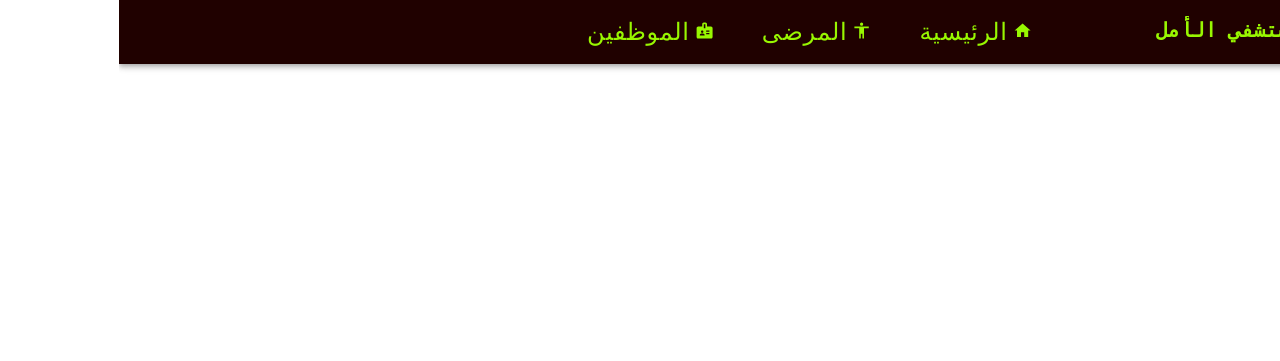
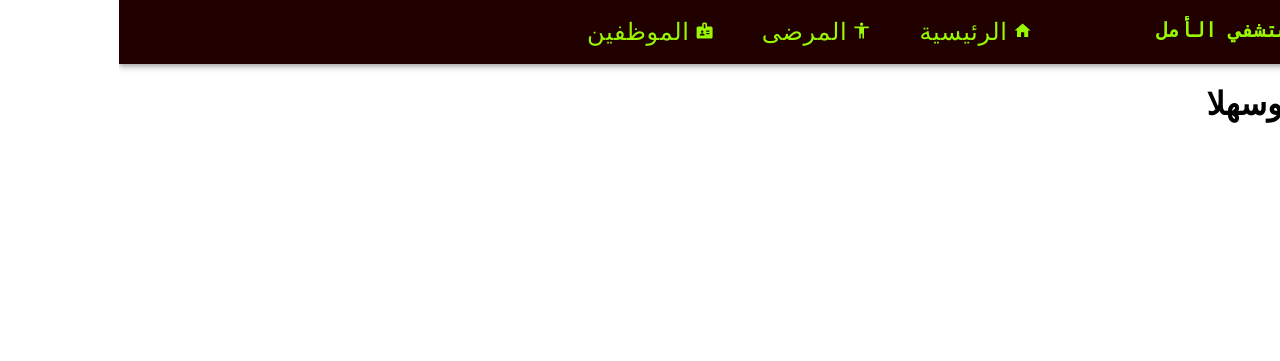
Before and after one commit to abdelrahman-tarek-0/elamal-hospital, a React (Create React App) app in the folder frontend/: page / in a window 1280 px wide. Shown: the top 361 px of the page. Built offline with nearby package versions, Linux system fonts and the light colour scheme.

Commit message:
[UPDATE|FRONTEND] react router base done

```diff
--- a/frontend/src/App.js
+++ b/frontend/src/App.js
@@ -1,27 +1,58 @@
+import {
+   createBrowserRouter,
+   createRoutesFromElements,
+   Route,
+} from 'react-router-dom'
+import { Outlet, RouterProvider } from 'react-router-dom'
+
 import Container from '@mui/material/Container'
 import GuestFooter from './components/Footer'
 import ResponsiveAppBar from './components/NavBar'
 
-function App() {
+function Root() {
    return (
       <div className="App">
          <ResponsiveAppBar />
-
          <Container
             variant="main"
             component="main"
-            maxWidth="100%"
+            // maxWidth="100%"
             sx={{
                marginTop: '20px',
                paddingBottom: 'calc(10% + 60px)',
             }}
          >
-            <p>Content</p>
+            <Outlet />
          </Container>
-
          <GuestFooter />
       </div>
    )
 }
+function Home() {
+   return (
+      <div>
+         <h1>اهلا وسهلا</h1>
+      </div>
+   )
+}
+
+function NotFound() {
+   return (
+      <div>
+         <h1>404</h1>
+      </div>
+   )
+}
+const router = createBrowserRouter(
+   createRoutesFromElements(
+      <Route path="/" element={<Root />}>
+         <Route index element={<Home />} />
+         <Route path="*" element={<NotFound />} />
+      </Route>
+   )
+)
+function App() {
+   return <RouterProvider router={router} />
+}
 
 export default App
--- a/frontend/src/components/NavBar.jsx
+++ b/frontend/src/components/NavBar.jsx
@@ -13,6 +13,7 @@ import MenuItem from '@mui/material/MenuItem'
 import HomeIcon from '@mui/icons-material/Home'
 import AccessibilityIcon from '@mui/icons-material/Accessibility'
 import BadgeIcon from '@mui/icons-material/Badge'
+import { Link } from 'react-router-dom'
 
 const pages = [
    {
@@ -75,8 +76,8 @@ function ResponsiveAppBar() {
                <Typography
                   variant="h6"
                   noWrap
-                  component="a"
-                  href="/"
+                  // component="a"
+                  // href="/"
                   sx={{
                      mr: 2,
                      display: { xs: 'none', md: 'flex' },
@@ -85,9 +86,18 @@ function ResponsiveAppBar() {
                      color: 'inherit',
                      textDecoration: 'none',
                      marginLeft: '100px',
+                     cursor: 'pointer',
+                  }}
+               >
+                  <Link
+                     to="/"
+                     style={{
+                        color: 'inherit',
+                        textDecoration: 'none',
                      }}
                   >
                      مستشفي الأمل
+                  </Link>
                </Typography>
 
                <Box sx={{ flexGrow: 1, display: { xs: 'flex', md: 'none' } }}>
@@ -159,6 +169,13 @@ function ResponsiveAppBar() {
 
                <Box sx={{ flexGrow: 1, display: { xs: 'none', md: 'flex' } }}>
                   {pages.map((page) => (
+                     <Link
+                        to={page.path}
+                        style={{
+                           color: 'inherit',
+                           textDecoration: 'none',
+                        }}
+                     >
                         <Button
                            key={page.name}
                            onClick={handleCloseNavMenu}
@@ -189,6 +206,7 @@ function ResponsiveAppBar() {
                               {page.name}
                            </Typography>
                         </Button>
+                     </Link>
                   ))}
                </Box>
 
```
Lines whose indentation alone changed are shown as unchanged.
